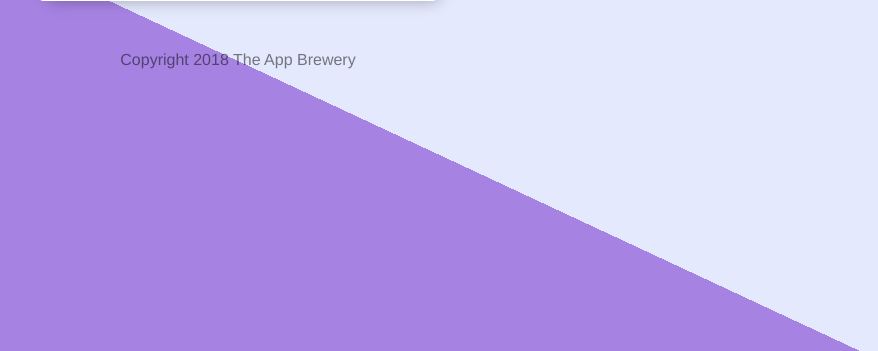
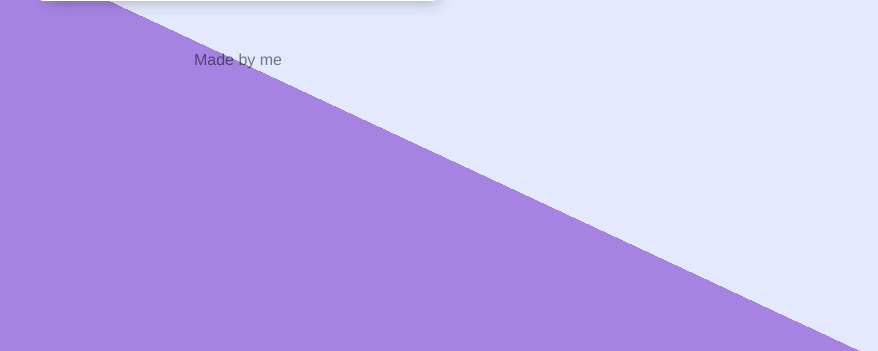
Before and after one commit to Aishik-Sen/My-Projects, a Node server app: page / in a window 1280 px wide. Shown: the part 439-790 px from the top of the page, without its empty margins (402-1280 px from the left). Run offline with Node 20, Linux system fonts and the light colour scheme; data comes from the database, SQL or seed files in the repository; data that the repository does not hold is empty; some libraries are stand-ins or nearby versions.

Commit message:
Update footer.ejs

```diff
--- a/TodoList/todolist-v2-completed-app/views/footer.ejs
+++ b/TodoList/todolist-v2-completed-app/views/footer.ejs
@@ -3,7 +3,7 @@
 </body>
 
 <footer>
-  Copyright 2018 The App Brewery
+  Made by me
 </footer>
 
 </html>
```
